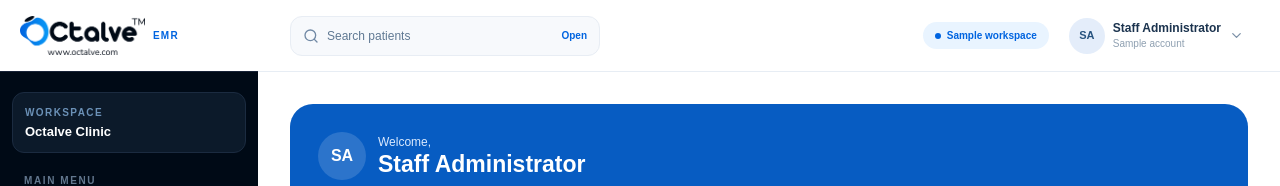
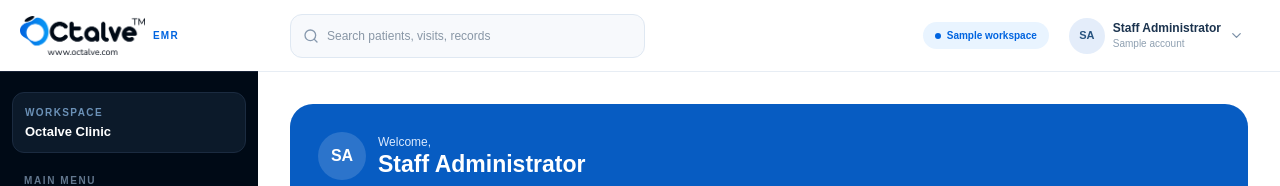
Before and after one commit to octalve-core/octalve-emr, a Next.js app: page /dashboard in a window 1280 px wide. Shown: the top 186 px of the page. Built offline with nearby package versions, Linux system fonts and the light colour scheme.

Commit message:
feat(emr-e2): replace inert header link with functional global search

```diff
--- a/src/components/Shell.tsx
+++ b/src/components/Shell.tsx
@@ -2,9 +2,10 @@
 import Link from "next/link";
 import {usePathname} from "next/navigation";
 import {useEffect,useRef,useState,type ReactNode} from "react";
-import {LayoutDashboard,Users,CalendarDays,ClipboardPlus,FlaskConical,Eye,Smile,Wallet,ChartNoAxesCombined,Settings,Search,ChevronDown,ShieldCheck,LogOut,HelpCircle,MoreHorizontal,UserRound} from "lucide-react";
+import {LayoutDashboard,Users,CalendarDays,ClipboardPlus,FlaskConical,Eye,Smile,Wallet,ChartNoAxesCombined,Settings,ChevronDown,ShieldCheck,LogOut,HelpCircle,MoreHorizontal,UserRound} from "lucide-react";
 import type {LucideIcon} from "lucide-react";
 import {EmrBrand} from "./EmrBrand";
+import {GlobalSearch} from "./GlobalSearch";
 const primary:[string,string,LucideIcon][]=[
  ["Overview","/dashboard",LayoutDashboard],["Patients","/dashboard/patients",Users],["Appointments","/dashboard/appointments",CalendarDays],["Encounters","/dashboard/encounters",ClipboardPlus],["Laboratory","/dashboard/laboratory",FlaskConical],["Eye care","/dashboard/eye-care",Eye],["Dental care","/dashboard/dental",Smile],["Billing","/dashboard/billing",Wallet],["Reports","/dashboard/reports",ChartNoAxesCombined]
 ];
@@ -36,9 +37,7 @@ export function Shell({children}:{children:ReactNode}){
  <div className="flex min-h-dvh min-w-0 flex-1 flex-col lg:h-full lg:min-h-0 lg:overflow-y-auto">
   <header className="sticky top-0 z-30 flex h-[68px] shrink-0 items-center justify-between gap-3 border-b border-[#E7EDF4] bg-white px-4 sm:px-6 lg:h-[72px] lg:px-8">
    <div className="flex items-center gap-3">
-    <Link href="/dashboard/patients#patient-search" aria-label="Search patients" className="hidden h-10 w-[310px] items-center gap-2 rounded-xl border border-[#E8EDF4] bg-[#F7F9FC] px-3 transition-colors hover:border-[#BFD7F9] hover:bg-[#EDF5FF] focus-visible:outline focus-visible:outline-2 focus-visible:outline-[#0064E0] lg:flex">
-     <Search size={16} className="shrink-0 text-[#7189A5]"/><span className="min-w-0 flex-1 text-xs text-[#607993]">Search patients</span><span className="text-[10px] font-semibold text-[#0064E0]">Open</span>
-    </Link>
+    <GlobalSearch/>
     <span className="text-[13px] font-semibold text-[#18385E] lg:hidden">Octalve EMR</span>
    </div>
    <div className="flex items-center gap-2 sm:gap-4">
```
